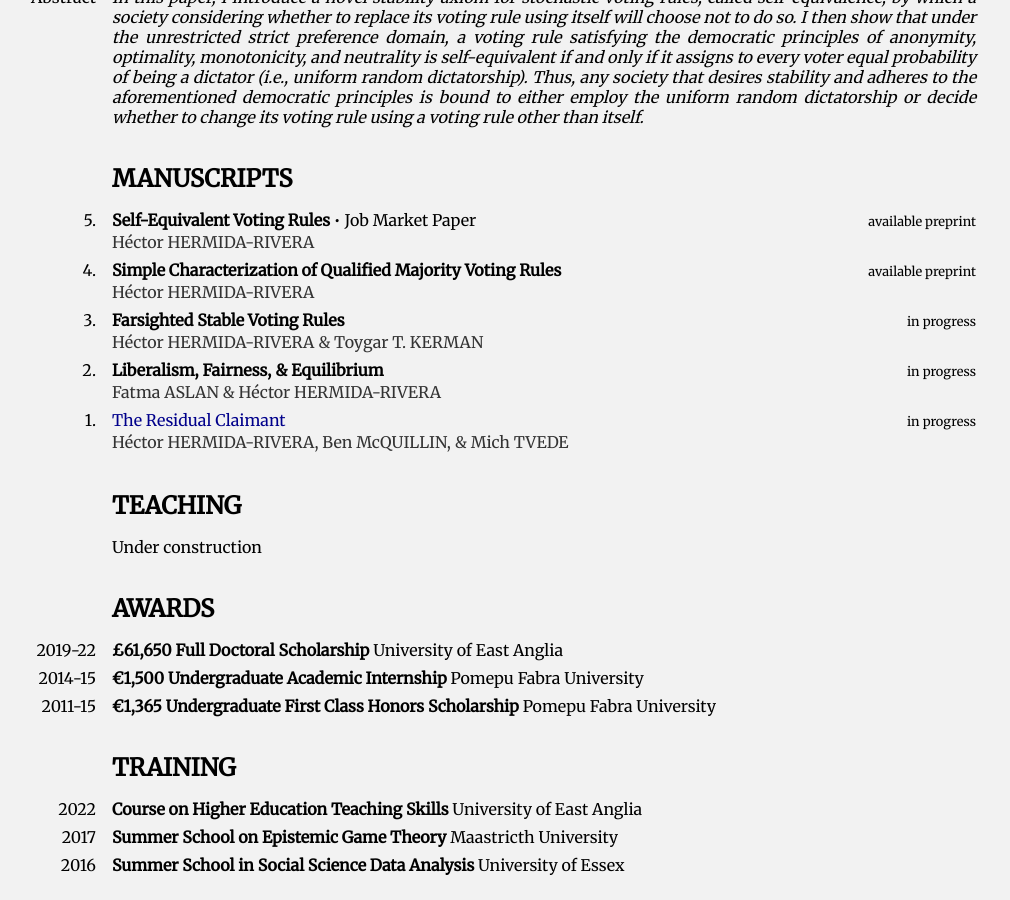
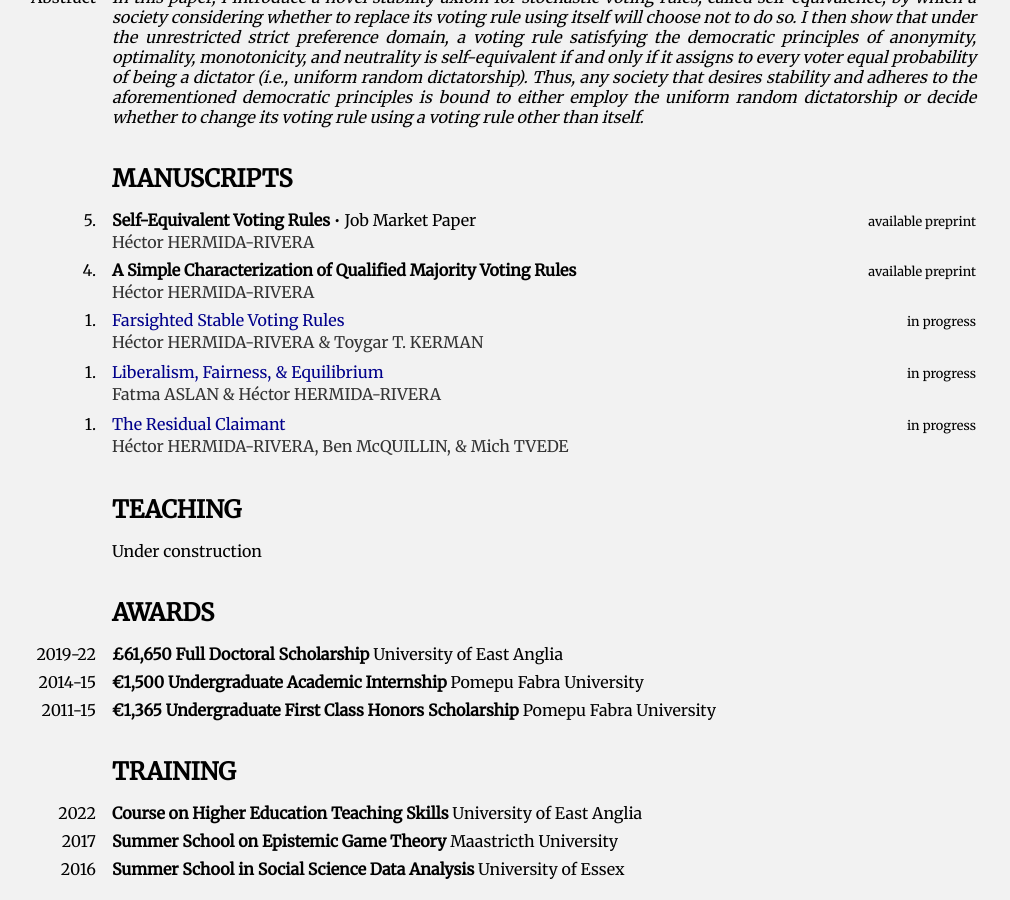
Before and after one commit to HectorHermidaRivera/hectorhermidarivera.github.io, a Jekyll site: the page built from index.md, in a window 1280 px wide and 900 px high, scrolled down 1431 px. Shown: the whole window, without its empty margins (124-1134 px from the left). Built offline with Jekyll 4.4.1, drawn with Linux system fonts in a browser that asks for light colours.

Commit message:
Update index.md

```diff
--- a/index.md
+++ b/index.md
@@ -149,7 +149,7 @@ title: Home
     <div class="label">4.</div>
     <div class="value">
       <div class="top-row">
-        <span><b>Simple Characterization of Qualified Majority Voting Rules</b></span>
+        <span><b>A Simple Characterization of Qualified Majority Voting Rules</b></span>
         <span>available preprint</span>
       </div>
       <div class="second-row">
@@ -158,31 +158,41 @@ title: Home
     </div>
   </div>
 
-  <div class="two-column-2rows">
-    <div class="label">3.</div>
-    <div class="value">
-      <div class="top-row">
-        <span><b>Farsighted Stable Voting Rules</b></span>
-        <span>in progress</span>
-      </div>
-      <div class="second-row">
-        Héctor HERMIDA-RIVERA & Toygar T. KERMAN
-      </div>
+<div class="two-column-2rows">
+  <div class="label">1.</div>
+  <div class="value">
+    <div class="top-row">
+      <span><a class="collapsible-link">Farsighted Stable Voting Rules</a></span>
+      <span>in progress</span>
+    </div>
+    <div class="second-row">
+      Héctor HERMIDA-RIVERA & Toygar T. KERMAN
+    </div>
+    <div class="second-row collapsible-content">
+      <p><i>
+      In this paper, we introduce considerations of farsightedness into Hermida-Rivera's (2024) setup. Crucially, we assume that voters only care about the voting rules and constitutions that will not be subject to further changes (i.e., they only care about the long run). Moreover, we add a natural monotonicity axiom to the non-dominance, anonymity, null voter, and swing voter axioms used by Hermida-Rivera (2024) to characterise voters' preferences over voting rules. We then identify farsighted stable voting rules and constitutions, where a constitution is a pair of voting rules: one for ordinary issues, and one for amendments. The key conclusion is that considerations of farsightedness do not enlarge the families of minimal stable voting rules and minimal self-stable constitutions.
+      </i></p>
     </div>
   </div>
+</div>
 
-  <div class="two-column-2rows">
-    <div class="label">2.</div>
-    <div class="value">
-      <div class="top-row">
-        <span><b>Liberalism, Fairness, & Equilibrium</b></span>
-        <span>in progress</span>
-      </div>
-      <div class="second-row">
-        Fatma ASLAN & Héctor HERMIDA-RIVERA
-      </div>
+<div class="two-column-2rows">
+  <div class="label">1.</div>
+  <div class="value">
+    <div class="top-row">
+      <span><a class="collapsible-link">Liberalism, Fairness, & Equilibrium</a></span>
+      <span>in progress</span>
+    </div>
+    <div class="second-row">
+      Fatma ASLAN & Héctor HERMIDA-RIVERA
+    </div>
+    <div class="second-row collapsible-content">
+      <p><i>
+      Can a rational society be liberal and fair? This paper answers this question by investigating under which conditions there exists a liberal, fair, and Nash implementable social choice rule. A social choice rule is liberal if and only if for every player, there exists an issue such that when this player unconditionally prefers one of its features, the optimal outcome set is a subset of those outcomes with that feature. A social choice rule is fair if and only if when it is no worse to be anyone in one outcome than to be someone else in some other outcome, then the latter is not socially optimal. A social choice rule is Nash implementable if and only if there exists a mechanism whose set of Nash equilibrium outcomes coincides with the set of socially desirable ones for every preference profile.
+      </i></p>
     </div>
   </div>
+</div>
 
 <div class="two-column-2rows">
   <div class="label">1.</div>
```
